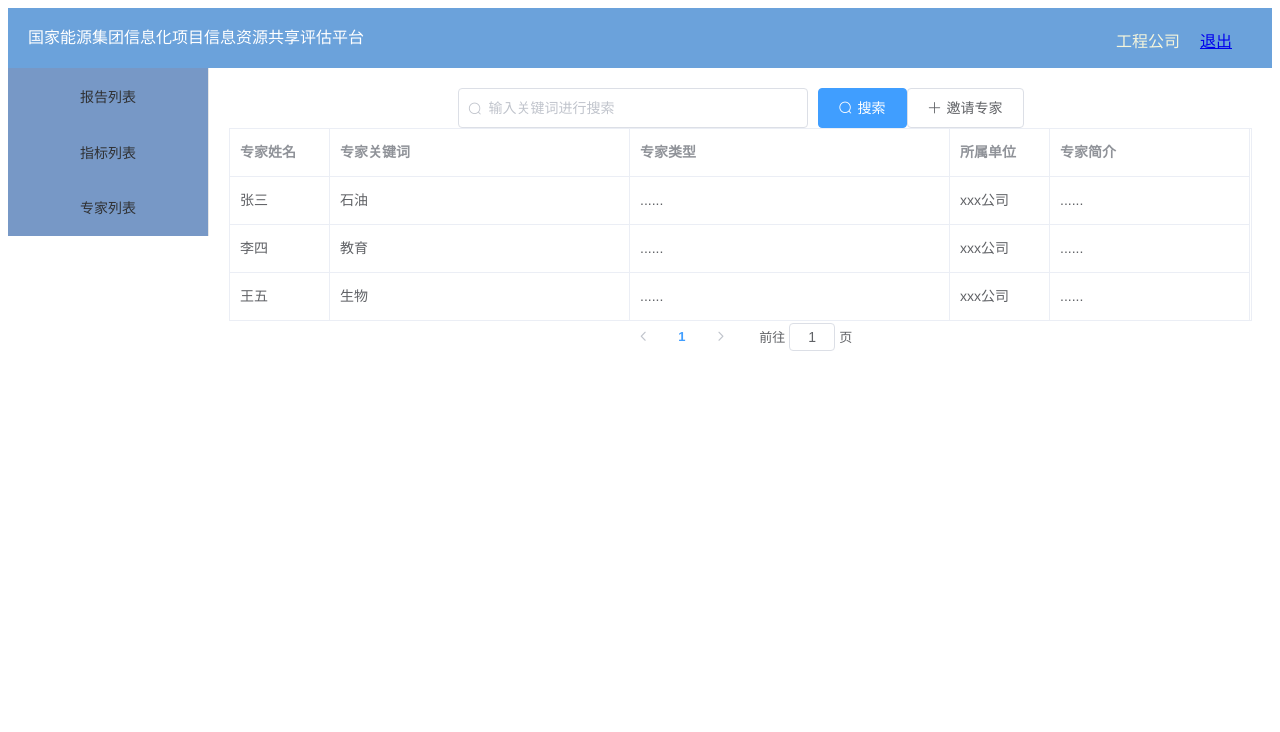
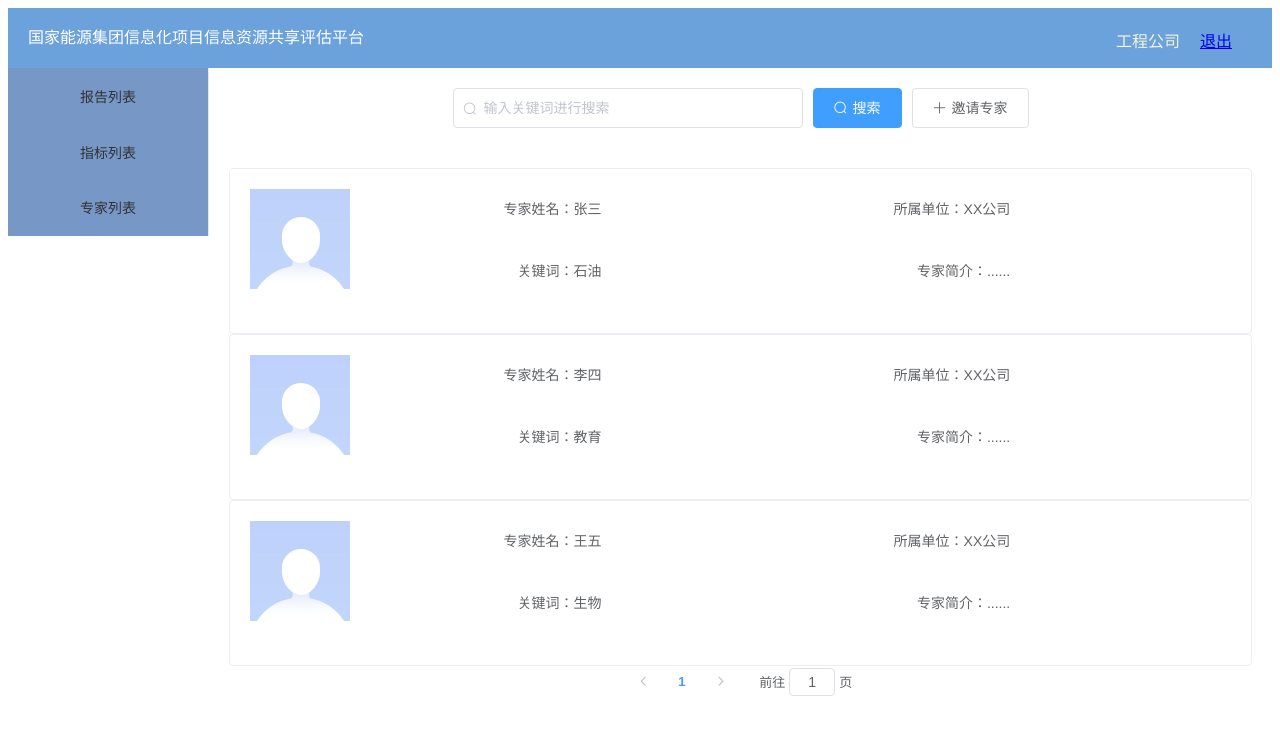
Before and after one commit to CodingLiOOT/questionPlatform, a Vue app in the folder front_end/: page /Company/ExpertsList in a window 1280 px wide. Shown: the top 732 px of the page. Built offline with nearby package versions, Linux system fonts and the light colour scheme.

Commit message:
feat: judgeList.vue,and some other files fix: update folders(company)

```diff
--- a/front_end/src/components/company/Edit.vue
+++ /dev/null
@@ -1,169 +0,0 @@
-<template>
-  <div>
-    <el-breadcrumb separator-class="el-icon-arrow-right">
-      <el-breadcrumb-item :to="{ path: '/Company/Evaluate' }">报告列表</el-breadcrumb-item>
-      <el-breadcrumb-item>分配指标</el-breadcrumb-item>
-    </el-breadcrumb>
-    <br/>
-    <el-table
-      :data="judgeListData"
-      border
-      style="width: 100%;height: 100%">
-      <el-table-column
-        prop="id"
-        label="指标编号"
-        width="100">
-      </el-table-column>
-
-      <el-table-column
-        prop="name"
-        label="指标名称"
-        width="200">
-      </el-table-column>
-
-      <el-table-column
-        prop="content"
-        label="指标内容"
-        width="350">
-      </el-table-column>
-
-      <el-table-column
-        prop="proportion"
-        label="指标权重"
-        width="100">
-      </el-table-column>
-
-      <el-table-column
-        prop="managerId"
-        label="管理者编号"
-        width="120">
-      </el-table-column>
-
-      <el-table-column
-        prop="action"
-        label="操作">
-        <template slot-scope="scope">
-          <el-button @click="allocate(scope.row)" type="primary">分配</el-button>
-        </template>
-      </el-table-column>
-    </el-table>
-
-    <el-pagination
-      @size-change="handleSizeChange"
-      @current-change="handleCurrentChange"
-      :current-page.sync="currentPage"
-      :page-size="10"
-      layout="prev, pager, next, jumper"
-      :total="10">
-    </el-pagination>
-  </div>
-</template>
-
-<script>
-export default {
-  name: "Edit",
-  data() {
-    return {
-      currentPage: 1,
-      filters: [],
-      judgeListData: [{
-        id: 1,
-        name: '架构模式',
-        content: '评价该项目的架构模式，由差到好划分为1~5分',
-        proportion: 3,
-        managerId: 9791
-      },
-        {
-          id: 2,
-          name: '设计模式',
-          content: '评价该项目的架构模式，由差到好划分为1~5分',
-          proportion: 2,
-          managerId: 2871
-        },
-        {
-          id: 3,
-          name: '算法的选择',
-          content: '评价该项目的架构模式，由差到好划分为1~5分',
-          proportion: 5,
-          managerId: 7890
-        }],
-      form: {
-        name: '',
-        content: '',
-        proportion: '',
-        managerId: ''
-      },
-      activeName: 'show'
-    }
-  },
-  methods: {
-    handleSizeChange(val) {
-      console.log(`每页 ${val} 条`);
-    },
-    handleCurrentChange(val) {
-      console.log(`当前页: ${val}`);
-    },
-    filterTag(value, row) {
-      for (let item in row.tag) {
-        if (row.tag[item] === value) {
-          return true;
-        }
-      }
-      return false;
-    },
-    getFilters() {
-      for (let item in this.tableData) {
-        for (let tag in this.tableData[item].tag) {
-          let temp = {text: '', value: '',}
-          temp.text = this.tableData[item].tag[tag];
-          temp.value = this.tableData[item].tag[tag];
-          this.filters.push(temp);
-        }
-      }
-      let array = [];
-      for (let i = 0; i < this.filters.length; i++) {
-        let f = true;
-        for (let j = 0; j < array.length; j++) {
-          if (this.filters[i].value === array[j].value) {
-            f = false;
-          }
-        }
-        if (f) {
-          array.push(this.filters[i]);
-        }
-      }
-      this.filters = array;
-    },
-    mounted() {
-      this.getFilters();
-    },
-    onSubmit() {
-      console.log("send judgement");
-    },
-    allocate(row) {
-      let reportId = this.UrlSearch();
-      this.$API.p_allocateJudgement({
-        reportId: reportId,
-        judgementId: row.id,
-      })
-        .then(
-
-        )
-        .catch(
-          error => {
-          }
-        )
-    },
-    UrlSearch() {
-      let str = location.href; //获取到整个地址
-      let num = str.indexOf("?")
-      str = str.substr(num + 1); //取得num+1后所有参数，这里的num+1是下标 str.substr(start [, length ]
-      str = str.substring(3,str.length);
-      return str;
-    }
-  }
-}
-</script>
-
-<style scoped>
-</style>
--- a/front_end/src/components/company/ExpertsList.vue
+++ b/front_end/src/components/company/ExpertsList.vue
@@ -2,7 +2,7 @@
   <div>
     <el-input
       v-model="input"
-      placeholder="输入关键词进行搜索"
+      :placeholder="placeholder"
       prefix-icon="el-icon-search"
       style="width: 350px;margin-right: 10px"
       clearable
@@ -10,40 +10,72 @@
       @keydown.enter.native="search">
     </el-input>
     <el-button icon="el-icon-search" type="primary" @click="search">搜索</el-button>
-    <router-link to="/Company/AllocateExpert">
     <el-button icon="el-icon-plus" @click="invite">邀请专家</el-button>
-    </router-link>
 
-    <el-table
-      :data="expertsListData"
-      border
-      style="width: 100%;height: 100%">
-      <el-table-column
-        prop="name"
-        label="专家姓名"
-        width="100">
-      </el-table-column>
-      <el-table-column
-        prop="keysId"
-        label="专家关键词"
-        width="300">
-      </el-table-column>
-      <el-table-column
-        prop="type"
-        label="专家类型"
-        width="320">
-      </el-table-column>
-      <el-table-column
-        prop="unit"
-        label="所属单位"
-        width="100">
-      </el-table-column>
-      <el-table-column
-        prop="information"
-        label="专家简介"
-        width="200">
-      </el-table-column>
-    </el-table>
+    <el-card shadow="hover" style="margin-top:40px">
+      <el-form ref="form"  label-width="200px">
+        <el-row>
+          <el-col span="4">
+            <div class="left">
+              <img src="../../assets/icon.jpg" alt="" style="width:100px; height:100px">
+            </div>
+          </el-col>
+          <el-col span="10">
+            <el-form-item label="专家姓名：张三"></el-form-item>
+            <el-form-item label="关键词：石油"></el-form-item>
+          </el-col>
+          <el-col span="10">
+            <el-form-item label="所属单位：XX公司"></el-form-item>
+            <el-form-item label="专家简介：......"></el-form-item>
+          </el-col>
+        </el-row>
+
+
+      </el-form>
+    </el-card>
+    <el-card shadow="hover">
+      <el-form ref="form"  label-width="200px">
+        <el-row>
+          <el-col span="4">
+            <div class="left">
+              <img src="../../assets/icon.jpg" alt="" style="width:100px; height:100px">
+            </div>
+          </el-col>
+          <el-col span="10">
+            <el-form-item label="专家姓名：李四"></el-form-item>
+            <el-form-item label="关键词：教育"></el-form-item>
+          </el-col>
+          <el-col span="10">
+            <el-form-item label="所属单位：XX公司"></el-form-item>
+            <el-form-item label="专家简介：......"></el-form-item>
+          </el-col>
+        </el-row>
+
+
+      </el-form>
+    </el-card>
+    <el-card shadow="hover">
+      <el-form ref="form"  label-width="200px">
+        <el-row>
+          <el-col span="4">
+            <div class="left">
+              <img src="../../assets/icon.jpg" alt="" style="width:100px; height:100px">
+            </div>
+          </el-col>
+          <el-col span="10">
+            <el-form-item label="专家姓名：王五"></el-form-item>
+            <el-form-item label="关键词：生物"></el-form-item>
+          </el-col>
+          <el-col span="10">
+            <el-form-item label="所属单位：XX公司"></el-form-item>
+            <el-form-item label="专家简介：......"></el-form-item>
+          </el-col>
+        </el-row>
+
+
+      </el-form>
+    </el-card>
+
     <el-pagination
       @size-change="handleSizeChange"
       @current-change="handleCurrentChange"
@@ -52,74 +84,28 @@
       layout="prev, pager, next, jumper"
       :total="10">
     </el-pagination>
-
   </div>
 </template>
 
 <script>
+import {unique} from "webpack-merge";
+
 export default {
-  name: "JudgeList",
+  name: "List",
+  props: {
+    disabled: {
+      type: Boolean,
+      default: true
+    },
+    placeholder: {
+      type: String,
+      default: '输入关键词进行搜索'
+    },
     data() {
       return {
         currentPage: 1,
-      filters:[],
+        filters: [],
         input: '',
-      expertsListData: [{
-        name: '张三',
-        keysId: '石油',
-        type: '......',
-        unit: 'xxx公司',
-        information: '......'
-      },
-        {
-          name: '李四',
-          keysId: '教育',
-          type: '......',
-          unit: 'xxx公司',
-          information: '......'
-        },
-        {
-          name: '王五',
-          keysId: '生物',
-          type: '......',
-          unit: 'xxx公司',
-          information: '......'
-        }],
-      form: {
-        name: '',
-        keysId: '',
-        type: '',
-        unit: '',
-        information: ''
-      },
-      dataRules: {
-        name: [{
-          required: true,
-          message: '专家姓名不能为空',
-          trigger: 'blur'
-        }],
-        keysId: [{
-          required: true,
-          message: '专家关键词不能为空',
-          trigger: 'blur'
-        }],
-        type: [{
-          required: true,
-          message: '专家类型不能为空',
-          trigger: 'blur'
-        }],
-        unit: [{
-          required: true,
-          message: '所属单位不能为空',
-          trigger: 'blur'
-        }]
-        ,
-        information: [{
-          required: true,
-          message: '专家简介不能为空',
-          trigger: 'blur'
-        }]
-      }
       }
     },
     methods: {
@@ -129,74 +115,65 @@ export default {
       handleCurrentChange(val) {
         console.log(`当前页: ${val}`);
       },
+      // 选中查看某一条
+      handleClick(row) {
+        console.log(row);
+        this.$router.push({
+          path: 'ReportDetail',
+          query: {
+            id: row.id,
+          }
+        });
+      },
       filterTag(value, row) {
-      for(let item in row.tag){
-        if(row.tag[item]===value){
+        for (let item in row.tag) {
+          if (row.tag[item] === value) {
             return true;
           }
         }
         return false;
       },
-    getFilters(){
-      for(let item in this.tableData){
-        for(let tag in this.tableData[item].tag){
-          let temp={text:'',value:'',}
-          temp.text=this.tableData[item].tag[tag];
-          temp.value=this.tableData[item].tag[tag];
+      getFilters() {
+        for (let item in this.tableData) {
+          for (let tag in this.tableData[item].tag) {
+            let temp = {text: '', value: '',}
+            temp.text = this.tableData[item].tag[tag];
+            temp.value = this.tableData[item].tag[tag];
             this.filters.push(temp);
           }
         }
-      let array =[];
-      for(let i = 0; i < this.filters.length; i++) {
-        let f=true;
-        for(let j=0;j<array.length;j++){
-          if(this.filters[i].value===array[j].value){
-            f=false;
+        let array = [];
+        for (let i = 0; i < this.filters.length; i++) {
+          let f = true;
+          for (let j = 0; j < array.length; j++) {
+            if (this.filters[i].value === array[j].value) {
+              f = false;
             }
           }
-        if(f){
+          if (f) {
             array.push(this.filters[i]);
           }
         }
-      this.filters=array;
+        this.filters = array;
       },
-    //从后端获取专家列表放在界面上
-    getList() {
-      this.$API.g_getExpertList({})
-        .then(
-          data => {
-            for(let i=0;i<data.experts.length();i++){
-              let temp={
-                name: '',
-                keysId: '',
-                type: '',
-                unit: '',
-                information: ''
-              };
-              temp.name = data.expert[i].expertName;
-              temp.keysId = data.expert[i].keysId;
-              temp.type = data.expert[i].expertType;
-              temp.unit = data.expert[i].expertUnit;
-              temp.information = data.expert[i].expertInformation;
-
-              this.expertsListData.push(temp);
-            }
-          }
-        )
-        .catch(
-          error => {
-            console.log(error);
-          }
-        )
     },
-    mounted(){
+    mounted() {
       this.getFilters();
-      this.getList();
+    },
+    search() {
+      this.$emit("search", ['search', this.keyword])
+    },
+    invite() {
     },
   }
 }
 </script>
 
 <style scoped>
-
+.left{
+  text-align: left
+}
+.center{
+  text-align: center
+}
 </style>
```
Lines whose indentation alone changed are shown as unchanged.
